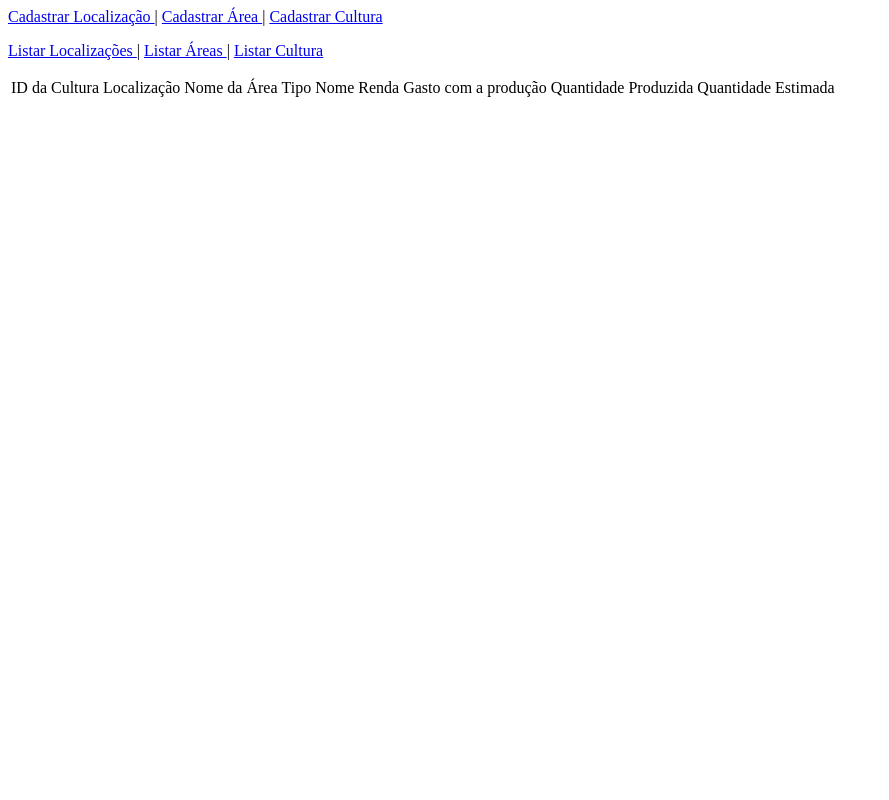
After one commit to piugomes/agrofloresta, a PHP site: page /listar_cultura.php in a window 1280 px wide. The commit adds this page. Shown: the whole page, without its empty margins (0-889 px from the left). Run offline with PHP 8.4, Linux system fonts and the light colour scheme; data comes from the database, SQL or seed files in the repository; data that the repository does not hold is empty.

Commit message:
Versão 3.1 - Algumas Alterações Gerais

```diff
--- a/cadastro_area.php
+++ b/cadastro_area.php
@@ -8,7 +8,7 @@
 	<head>
 
 		<meta charset="utf-8" />
-		<title>Agrofloresta - Cultura</title>
+		<title>Agrofloresta - Área</title>
 
 	</head>
 
--- a/cadastro_cultura.php
+++ b/cadastro_cultura.php
@@ -26,7 +26,7 @@
 			$produzida = $_POST["produzida"];
 			$esperada = $_POST["esperada"];
 
-			$insert = "INSERT INTO cultura (cod_area, tipo, nome, renda, gasto, q_produzida, q_esperada)
+			$insert = "INSERT INTO cultura (cod_area, tipo, nome_cul, renda, gasto, q_produzida, q_esperada)
 			values('$area', '$tipo', '$nome', '$renda', '$gasto', '$produzida', '$esperada')";
 
 			if (mysqli_query($link, $insert)){
--- a/cadastro_localizacao.php
+++ b/cadastro_localizacao.php
@@ -8,7 +8,7 @@
 	<head>
 
 		<meta charset="utf-8" />
-		<title>Agrofloresta - Cultura</title>
+		<title>Agrofloresta - Localização</title>
 
 	</head>
 
--- a/funcao.php
+++ b/funcao.php
@@ -2,10 +2,25 @@
 	function menu(){
 		?>
 			<p>
-				<a href="form_localizacao.php">Cadastrar Localização |</a>
-				<a href="form_area.php">Cadastrar Área |</a>
-				<a href="form_cultura.php">Cadastrar Cultura</a>
+				<a href="form_localizacao.php"> Cadastrar Localização </a> |
+				<a href="form_area.php"> Cadastrar Área </a> |
+				<a href="form_cultura.php"> Cadastrar Cultura </a>
 			</p>
 		<?php
 	}
+
+	function lista(){
+
+		?>
+
+			<p>
+				<a href="listar_localizacao.php"> Listar Localizações </a> |
+				<a href="listar_area.php"> Listar Áreas </a> |
+				<a href="listar_cultura.php"> Listar Cultura </a>
+			</p>
+
+		<?php
+
+	}
+
 ?>
--- /dev/null
+++ b/listar_cultura.php
@@ -0,0 +1,79 @@
+<?php
+	include "conexao.php";
+	include "funcao.php";
+?>
+
+<html>
+
+	<head>
+
+		<meta charset="utf-8" />
+		<title>Agrofloresta - Listar Cultura</title>
+
+	</head>
+
+	<body>
+
+		<?php
+
+			menu();
+			lista();
+
+		?>
+
+		<table>
+
+			<thead>
+
+				<tr>
+
+					<td>ID da Cultura</td>
+					<td>Localização</td>
+					<td>Nome da Área</td>
+					<td>Tipo</td>
+					<td>Nome</td>
+					<td>Renda</td>
+					<td>Gasto com a produção</td>
+					<td>Quantidade Produzida</td>
+					<td>Quantidade Estimada</td>
+
+				</tr>
+
+			</thead>
+
+			<tbody>
+
+				<?php
+
+					$select = "SELECT * FROM cultura
+					INNER JOIN area ON area.ID_area = cultura.cod_area";
+
+					$resultado = mysqli_query($link, $select) or die( mysqli_error($link));
+
+					while( $linha = mysqli_fetch_array($resultado) ){
+
+						echo "<tr>";
+
+							echo "<td>" . $linha['ID_cultura'] . "</td>";
+							echo "<td>" . $linha['pais'] . " / " . $linha['estado'] . " - " . $linha['municipio'] . "</td>";
+							echo "<td>" . $linha['nome'] . "</td>";
+							echo "<td>" . $linha['tipo'] . "</td>";
+							echo "<td>" . $linha['nome_cul'] . "</td>";
+							echo "<td>" . $linha['renda'] . "</td>";
+							echo "<td>" . $linha['gasto'] . "</td>";
+							echo "<td>" . $linha['q_produzida'] . "</td>";
+							echo "<td>" . $linha['q_esperada'] . "</td>";
+
+						echo "</tr>";
+
+					}
+
+				?>
+
+			</tbody>
+
+		</table>
+
+	</body>
+
+</html>
```
Also changed, not shown: listar_area.php (added, +72 -0 lines).
